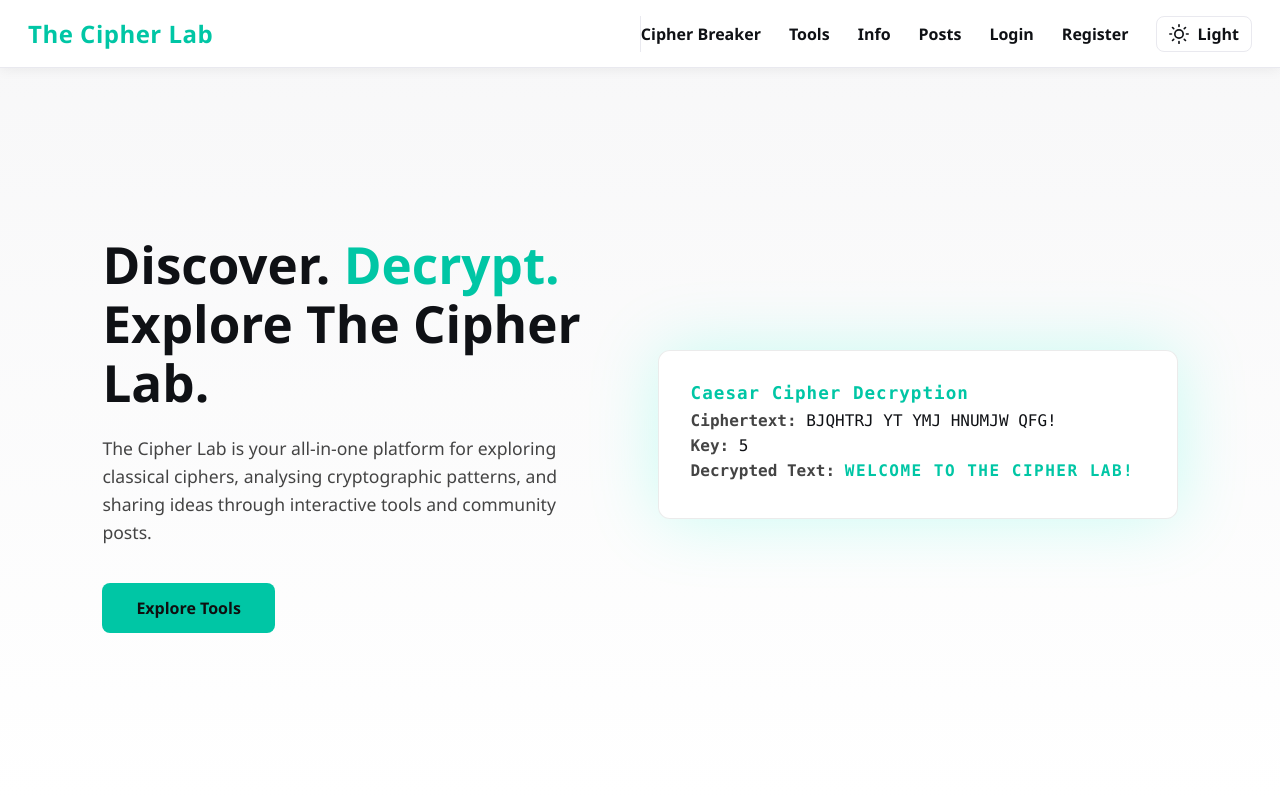
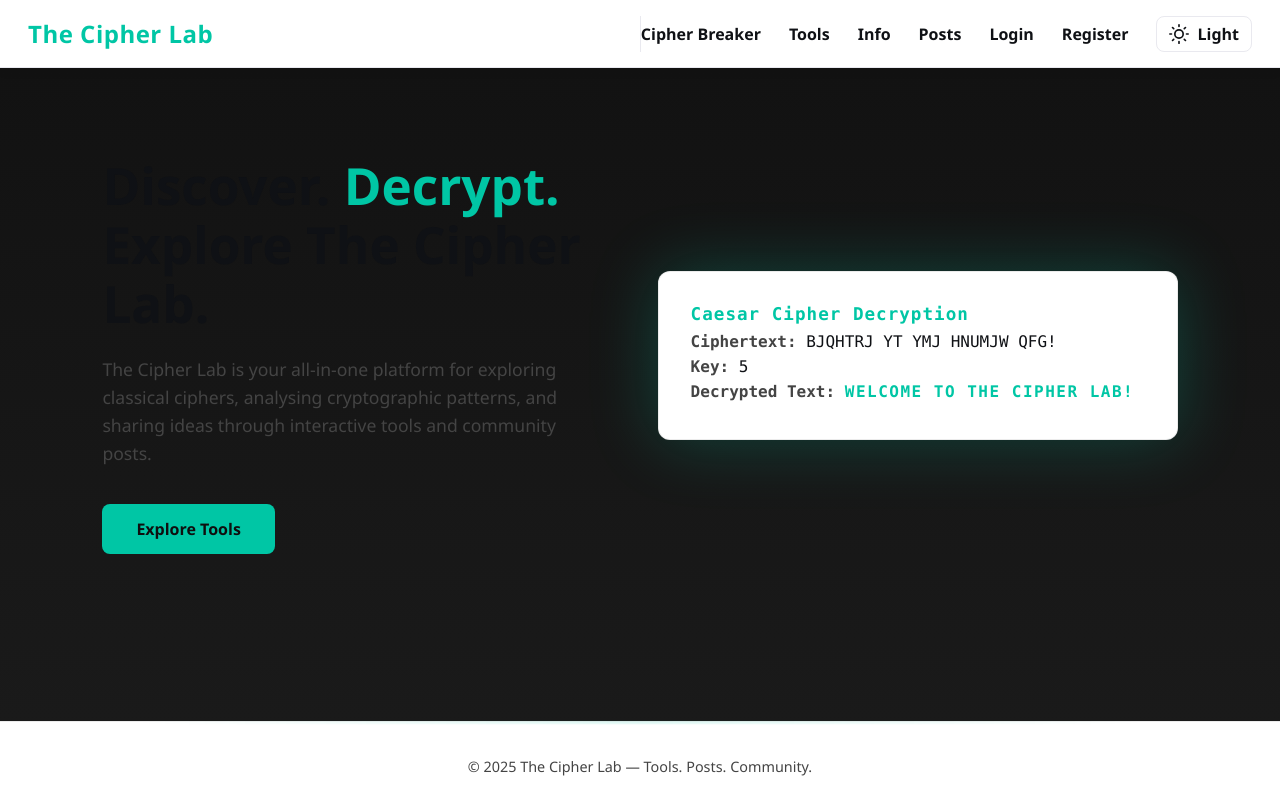
Before and after one commit to Gapryong-Kim/Cryptiq1, a Flask app: page / in a window 1280 px wide. Before the commit the page ends 633 px from the top, so only its background shows below. Run offline with Flask 3, Linux system fonts and the light colour scheme; data comes from the database, SQL or seed files in the repository.

Commit message:
Update index.html

```diff
--- a/CryptiQ/templates/index.html
+++ b/CryptiQ/templates/index.html
@@ -13,8 +13,8 @@
       --bg: #0b0b0b;
       --text: #f0f0f0;
       --subtext: #bcbcbc;
-      --panel: #161616;
-      --border: rgba(255,255,255,0.05);
+      --panel: #1a1a1a;
+      --border: rgba(255,255,255,0.08);
     }
 
     [data-theme="light"] {
@@ -31,17 +31,19 @@
       padding: 0;
       width: 100%;
       height: 100%;
-      overflow: hidden; /* ✅ Prevent scrollbars */
       background: var(--bg);
       color: var(--text);
       font-family: "Segoe UI", Tahoma, Geneva, Verdana, sans-serif;
+      display: flex;
+      flex-direction: column;
       transition: background 0.3s ease, color 0.3s ease;
     }
 
     main {
-      width: 100%;
-      height: 100%;
-      overflow: hidden;
+      flex: 1;
+      display: flex;
+      flex-direction: column;
+      justify-content: center;
     }
 
     /* === HERO === */
@@ -49,15 +51,14 @@
       display: flex;
       align-items: center;
       justify-content: space-between;
-      height: 100vh; /* ✅ Fill entire screen */
-      width: 100%;
-      padding: 68px 8% 0; /* ✅ Push below navbar */
-      background: linear-gradient(180deg, var(--bg) 0%, var(--panel) 100%);
+      height: calc(100vh - 68px);
+      width: 100vw;
+      padding: 0 8%;
+      background: linear-gradient(180deg, #111 0%, #1a1a1a 100%);
       gap: 60px;
       box-sizing: border-box;
       opacity: 0;
       animation: fadeIn 1.2s ease forwards;
-      transition: background 0.3s ease;
     }
 
     .hero-text {
@@ -93,7 +94,6 @@
       color: var(--subtext);
       line-height: 1.6;
       margin-bottom: 36px;
-      transition: color 0.3s ease;
     }
 
     .cta {
@@ -129,12 +129,11 @@
       background: var(--panel);
       border: 1px solid var(--border);
       border-radius: 12px;
-      box-shadow: 0 0 60px rgba(0,255,213,0.08), 0 10px 35px rgba(0,0,0,0.4);
+      box-shadow: 0 0 50px rgba(0,255,213,0.08), 0 10px 35px rgba(0,0,0,0.4);
       padding: 32px;
       font-family: "Consolas", monospace;
       color: var(--text);
       animation: pulseGlow 5s ease-in-out infinite;
-      transition: background 0.3s ease, color 0.3s ease;
     }
 
     .cipher-header {
@@ -160,6 +159,32 @@
       font-weight: 600;
       letter-spacing: 1.5px;
       word-wrap: break-word;
+    }
+
+    /* === FOOTER PARA === */
+    .footer-text {
+      width: 100%;
+      text-align: center;
+      background: var(--panel);
+      color: var(--subtext);
+      font-size: 0.9rem;
+      padding: 35px 20px;
+      border-top: 1px solid var(--border);
+      margin: 0;
+      position: relative;
+    }
+
+    .footer-text::before {
+      content: "";
+      position: absolute;
+      top: 0;
+      left: 50%;
+      transform: translateX(-50%);
+      width: 80%;
+      height: 1px;
+      background: linear-gradient(90deg, transparent, var(--accent), transparent);
+      opacity: 0.4;
+      filter: blur(1px);
     }
 
     /* === ANIMATIONS === */
@@ -190,13 +215,15 @@
 
     /* === RESPONSIVE === */
     @media (max-width: 1000px) {
+      body { overflow-y: auto; }
+
       .hero {
         flex-direction: column;
         justify-content: center;
         text-align: center;
         gap: 40px;
-        padding: 90px 20px 0;
-        height: 100vh; /* ✅ Still fill screen */
+        height: auto;
+        padding: 100px 20px 80px;
       }
 
       .hero-text h1 { font-size: 2.4rem; }
@@ -234,9 +261,11 @@
     </section>
   </main>
 
+  <p class="footer-text">© 2025 The Cipher Lab — Tools. Posts. Community.</p>
+
   <script>
     // === Caesar Cipher Decryption Animation ===
-    const ciphertext = "BJQHTRJ YT YMJ HNUMJW QFG!"; // "WELCOME TO THE CIPHER LAB!"
+    const ciphertext = "BJQHTRJ YT YMJ HNUMJW QFG!";
     const shift = 5;
     const output = document.getElementById("cipher-output");
 
```
